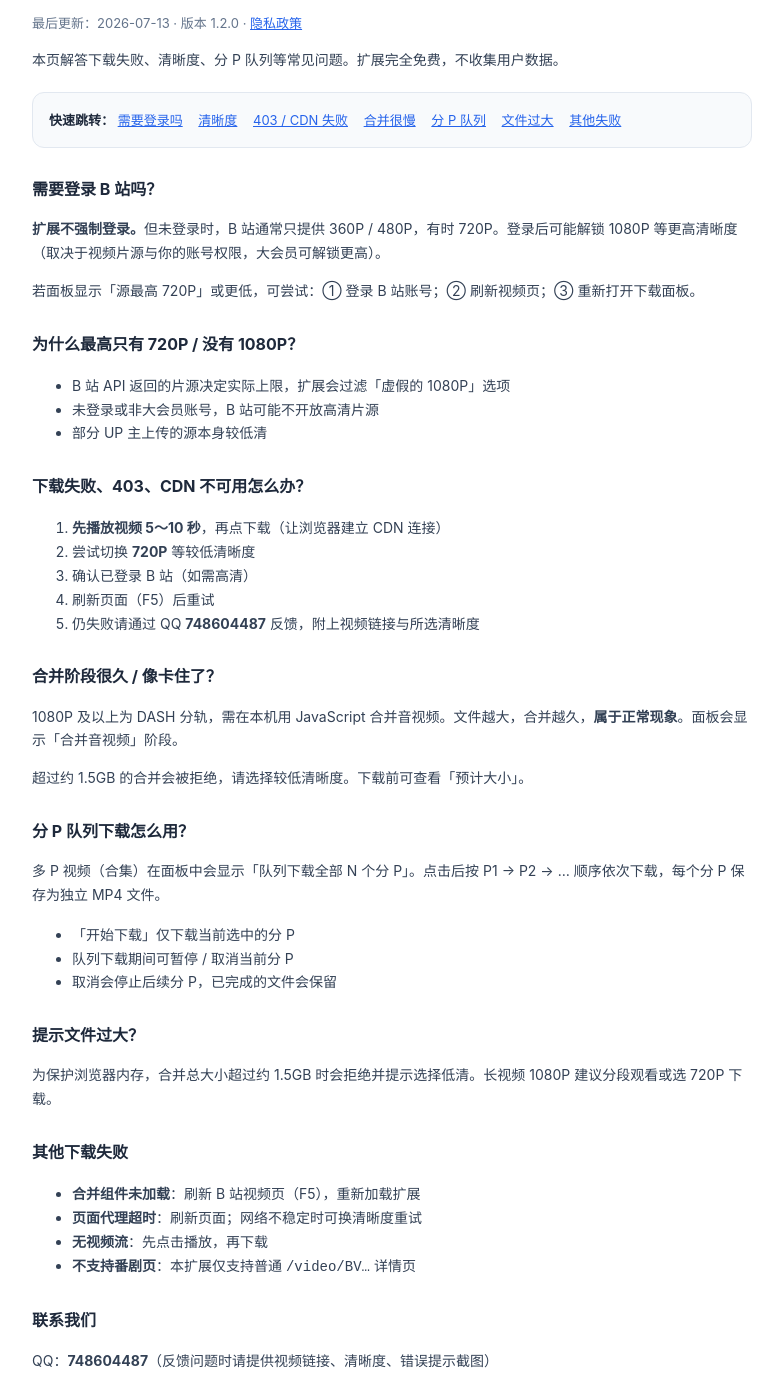
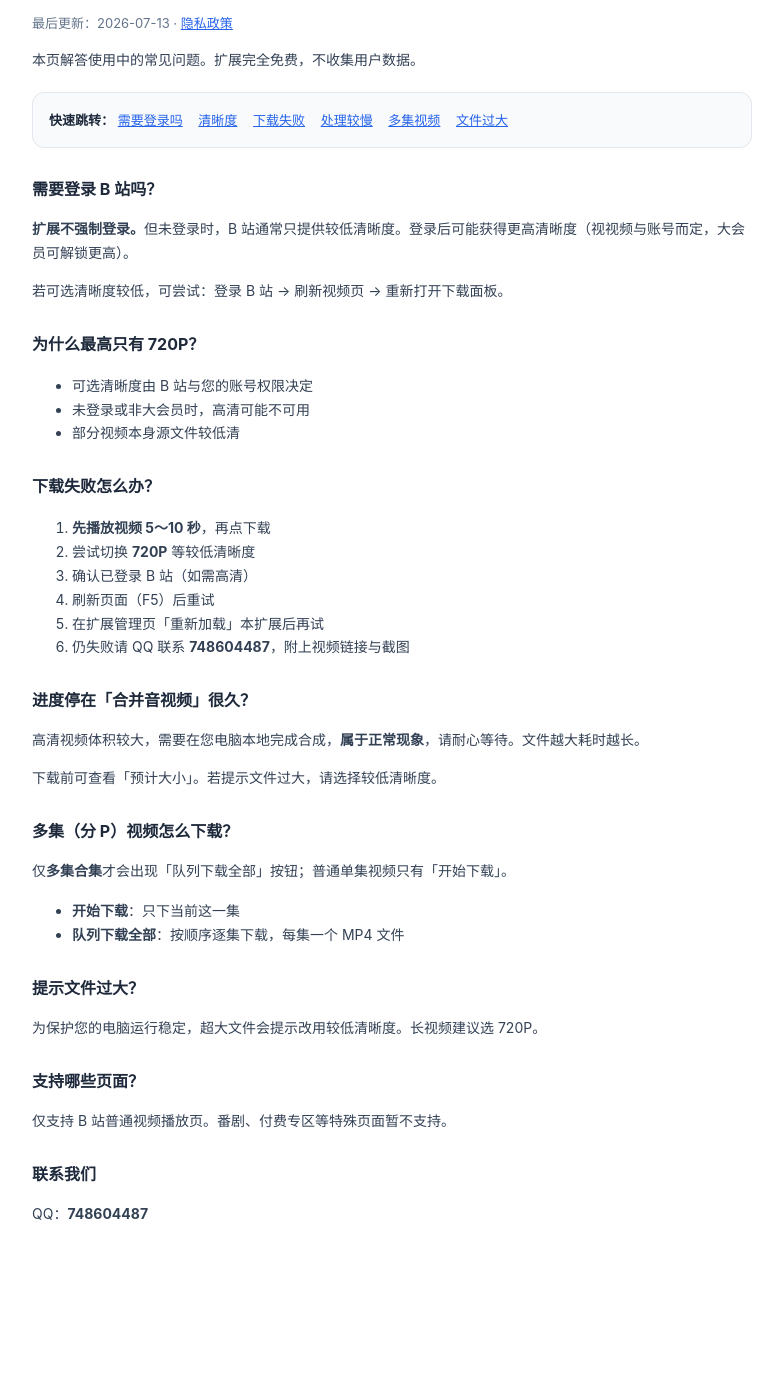
Before and after one commit to snowflake-hangdudu/bili-downloader, a browser extension: page docs/faq.html in a window 1280 px wide. Shown: the part 80-1455 px from the top of the page, without its empty margins (248-1031 px from the left). After the commit the page ends 1346 px from the top, so only its background shows below. Drawn offline with Linux system fonts and the light colour scheme.

Commit message:
对外 FAQ/隐私去技术化；恢复正常 .gitignore（源码照常入库）

```diff
--- a/content/content.js
+++ b/content/content.js
@@ -336,7 +336,7 @@
     }
 
     function errorFaqAnchor(msg) {
-      if (/403|CDN|镜像|探测/.test(msg)) return 'cdn-403';
+      if (/403|CDN|镜像|探测/.test(msg)) return 'download-fail';
       if (/合并/.test(msg)) return 'merge-slow';
       if (/取消/.test(msg)) return null;
       if (/过大/.test(msg)) return 'file-size';
--- a/docs/faq.html
+++ b/docs/faq.html
@@ -17,65 +17,59 @@
 </head>
 <body>
   <h1>B站视频下载助手 · 常见问题</h1>
-  <p class="muted">最后更新：2026-07-13 · 版本 1.2.0 · <a href="index.html">隐私政策</a></p>
+  <p class="muted">最后更新：2026-07-13 · <a href="index.html">隐私政策</a></p>
 
-  <p>本页解答下载失败、清晰度、分 P 队列等常见问题。扩展完全免费，不收集用户数据。</p>
+  <p>本页解答使用中的常见问题。扩展完全免费，不收集用户数据。</p>
 
   <nav>
     <strong>快速跳转：</strong>
     <a href="#login">需要登录吗</a>
     <a href="#quality">清晰度</a>
-    <a href="#cdn-403">403 / CDN 失败</a>
-    <a href="#merge-slow">合并很慢</a>
-    <a href="#queue-download">分 P 队列</a>
+    <a href="#download-fail">下载失败</a>
+    <a href="#merge-slow">处理较慢</a>
+    <a href="#queue-download">多集视频</a>
     <a href="#file-size">文件过大</a>
-    <a href="#download-fail">其他失败</a>
   </nav>
 
   <h2 id="login">需要登录 B 站吗？</h2>
-  <p><strong>扩展不强制登录。</strong>但未登录时，B 站通常只提供 360P / 480P，有时 720P。登录后可能解锁 1080P 等更高清晰度（取决于视频片源与你的账号权限，大会员可解锁更高）。</p>
-  <p>若面板显示「源最高 720P」或更低，可尝试：① 登录 B 站账号；② 刷新视频页；③ 重新打开下载面板。</p>
+  <p><strong>扩展不强制登录。</strong>但未登录时，B 站通常只提供较低清晰度。登录后可能获得更高清晰度（视视频与账号而定，大会员可解锁更高）。</p>
+  <p>若可选清晰度较低，可尝试：登录 B 站 → 刷新视频页 → 重新打开下载面板。</p>
 
-  <h2 id="quality">为什么最高只有 720P / 没有 1080P？</h2>
+  <h2 id="quality">为什么最高只有 720P？</h2>
   <ul>
-    <li>B 站 API 返回的片源决定实际上限，扩展会过滤「虚假的 1080P」选项</li>
-    <li>未登录或非大会员账号，B 站可能不开放高清片源</li>
-    <li>部分 UP 主上传的源本身较低清</li>
+    <li>可选清晰度由 B 站与您的账号权限决定</li>
+    <li>未登录或非大会员时，高清可能不可用</li>
+    <li>部分视频本身源文件较低清</li>
   </ul>
 
-  <h2 id="cdn-403">下载失败、403、CDN 不可用怎么办？</h2>
+  <h2 id="download-fail">下载失败怎么办？</h2>
   <ol>
-    <li><strong>先播放视频 5～10 秒</strong>，再点下载（让浏览器建立 CDN 连接）</li>
+    <li><strong>先播放视频 5～10 秒</strong>，再点下载</li>
     <li>尝试切换 <strong>720P</strong> 等较低清晰度</li>
     <li>确认已登录 B 站（如需高清）</li>
     <li>刷新页面（F5）后重试</li>
-    <li>仍失败请通过 QQ <strong>748604487</strong> 反馈，附上视频链接与所选清晰度</li>
+    <li>在扩展管理页「重新加载」本扩展后再试</li>
+    <li>仍失败请 QQ 联系 <strong>748604487</strong>，附上视频链接与截图</li>
   </ol>
 
-  <h2 id="merge-slow">合并阶段很久 / 像卡住了？</h2>
-  <p>1080P 及以上为 DASH 分轨，需在本机用 JavaScript 合并音视频。文件越大，合并越久，<strong>属于正常现象</strong>。面板会显示「合并音视频」阶段。</p>
-  <p>超过约 1.5GB 的合并会被拒绝，请选择较低清晰度。下载前可查看「预计大小」。</p>
+  <h2 id="merge-slow">进度停在「合并音视频」很久？</h2>
+  <p>高清视频体积较大，需要在您电脑本地完成合成，<strong>属于正常现象</strong>，请耐心等待。文件越大耗时越长。</p>
+  <p>下载前可查看「预计大小」。若提示文件过大，请选择较低清晰度。</p>
 
-  <h2 id="queue-download">分 P 队列下载怎么用？</h2>
-  <p>多 P 视频（合集）在面板中会显示「队列下载全部 N 个分 P」。点击后按 P1 → P2 → … 顺序依次下载，每个分 P 保存为独立 MP4 文件。</p>
+  <h2 id="queue-download">多集（分 P）视频怎么下载？</h2>
+  <p>仅<strong>多集合集</strong>才会出现「队列下载全部」按钮；普通单集视频只有「开始下载」。</p>
   <ul>
-    <li>「开始下载」仅下载当前选中的分 P</li>
-    <li>队列下载期间可暂停 / 取消当前分 P</li>
-    <li>取消会停止后续分 P，已完成的文件会保留</li>
+    <li><strong>开始下载</strong>：只下当前这一集</li>
+    <li><strong>队列下载全部</strong>：按顺序逐集下载，每集一个 MP4 文件</li>
   </ul>
 
   <h2 id="file-size">提示文件过大？</h2>
-  <p>为保护浏览器内存，合并总大小超过约 1.5GB 时会拒绝并提示选择低清。长视频 1080P 建议分段观看或选 720P 下载。</p>
+  <p>为保护您的电脑运行稳定，超大文件会提示改用较低清晰度。长视频建议选 720P。</p>
 
-  <h2 id="download-fail">其他下载失败</h2>
-  <ul>
-    <li><strong>合并组件未加载</strong>：刷新 B 站视频页（F5），重新加载扩展</li>
-    <li><strong>页面代理超时</strong>：刷新页面；网络不稳定时可换清晰度重试</li>
-    <li><strong>无视频流</strong>：先点击播放，再下载</li>
-    <li><strong>不支持番剧页</strong>：本扩展仅支持普通 <code>/video/BV…</code> 详情页</li>
-  </ul>
+  <h2>支持哪些页面？</h2>
+  <p>仅支持 B 站普通视频播放页。番剧、付费专区等特殊页面暂不支持。</p>
 
   <h2>联系我们</h2>
-  <p>QQ：<strong>748604487</strong>（反馈问题时请提供视频链接、清晰度、错误提示截图）</p>
+  <p>QQ：<strong>748604487</strong></p>
 </body>
 </html>
```
Also changed, not shown: DEVELOPER.md (+1 -0 lines), content/page-agent.js (+3 -5 lines), docs/index.html (+1 -1 lines), store/faq.html (+26 -32 lines), README.md, 2 other files.
